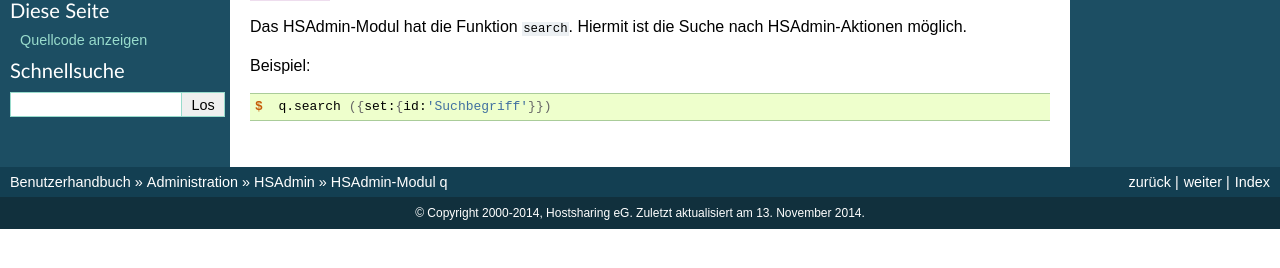
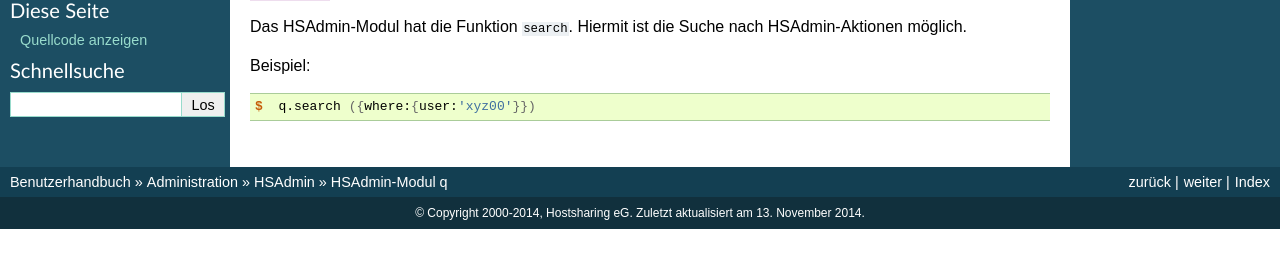
Before and after one commit to hostsharing/hs.docs.users, a Sphinx documentation site: the page built from source/administration/hsadmin/q.rst, in a window 1280 px wide. Shown: the part 153-421 px from the top of the page. Built offline with Sphinx 7.4.7, drawn with Linux system fonts in a browser that asks for light colours.

Commit message:
search operation has no set option

```diff
--- a/source/administration/hsadmin/q.rst
+++ b/source/administration/hsadmin/q.rst
@@ -16,4 +16,4 @@
 
 .. code-block:: console
 
-    $  q.search ({set:{id:'Suchbegriff'}})
+    $  q.search ({where:{user:'xyz00'}})
```
